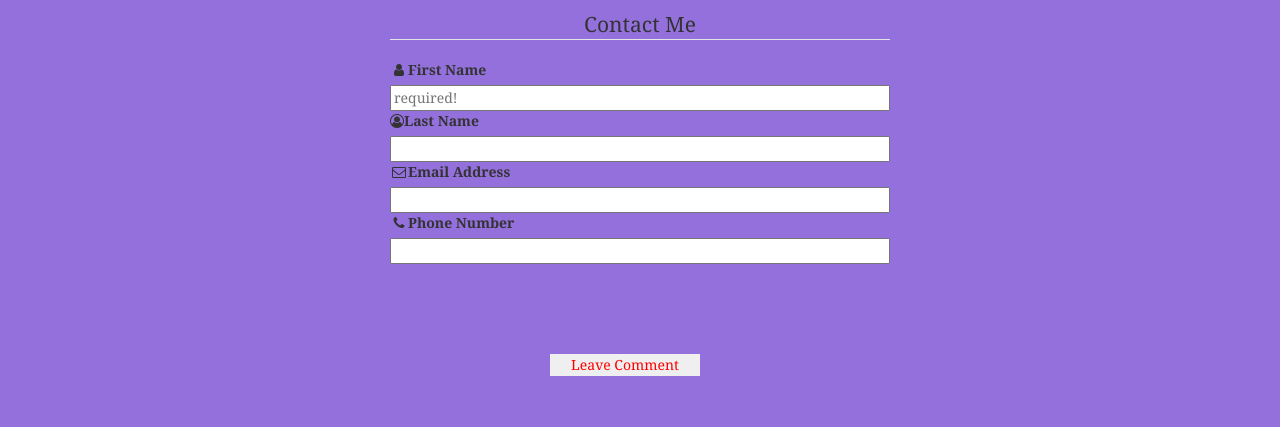
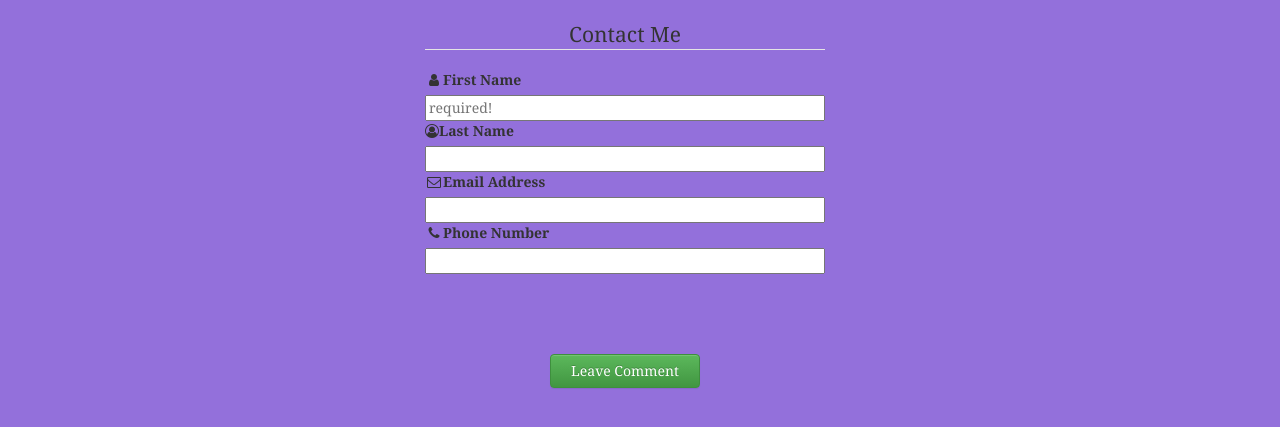
Before and after one commit to MikeRoe21/COMP1073-W2017-Assignment2-MikeRoe, a website: page Contact.html in a window 1280 px wide. Shown: the part 41-468 px from the top of the page. Drawn offline with Linux system fonts and the light colour scheme.

Commit message:
testing out IIFE

```diff
--- a/Contact.html
+++ b/Contact.html
@@ -3,7 +3,7 @@
 <html lang="en">
 <head>
     <meta charset="utf-8">
-
+    <meta name="viewport" content="width=device-width, initial-scale=1"
     <title>Contact</title>
     <!-- CSS stylesheets -->
     <link rel="stylesheet" href="./Scripts/lib/bootstrap/dist/css/bootstrap.min.css">
@@ -26,7 +26,6 @@
 
                         <!-- Editing the contact form so that it will function for this assignment -->
 
-                        <form name="" action="" method="POST">
 
 						<fieldset>
 							<legend>Contact Me</legend>
@@ -49,7 +48,7 @@
 							</fieldset>
 
 
-                            <button type="submit">Leave Comment</button>
+                            <button type="button" class="btn btn-success">Leave Comment</button>
 
                             </form>
 
--- a/Content/app.css
+++ b/Content/app.css
@@ -24,14 +24,13 @@ a img{
 
 fieldset{
     border:none;
-    width:500px;
-    margin:50px auto;
+    width:400px;
+    margin:40px 425px;
 }
 
 button{
     border:none;
     margin:40px 550px;
-    color:red;
     vertical-align: auto;
     width: 150px;
 
@@ -42,19 +41,19 @@ legend{
 }
 
 #fname{
-    width: 500px;
+    width: 400px;
 }
 
 #lname{
-    width: 500px;
+    width: 400px;
 }
 
 #EmailAddress{
-    width: 500px;
+    width: 400px;
 }
 
 #PhoneNumber {
-    width: 500px;
+    width: 400px;
 }
 
 img{
--- a/Scripts/app.js
+++ b/Scripts/app.js
@@ -1,5 +1,14 @@
 /* app.js by Mike Roe (200166222) on http://clientsidescriptingmikeroe.azurewebsites.net */
 /* Using JavaScript to write the text on the main page */
+
+
+// Testing out IIFE
+
+(function () {
+
+
+
+});
 
 var FirstParagraph = document.getElementById("FirstParagraph");
 var Intro = "My name is Mike Roe. I am a first year student just trying to get my name out there.";
```
